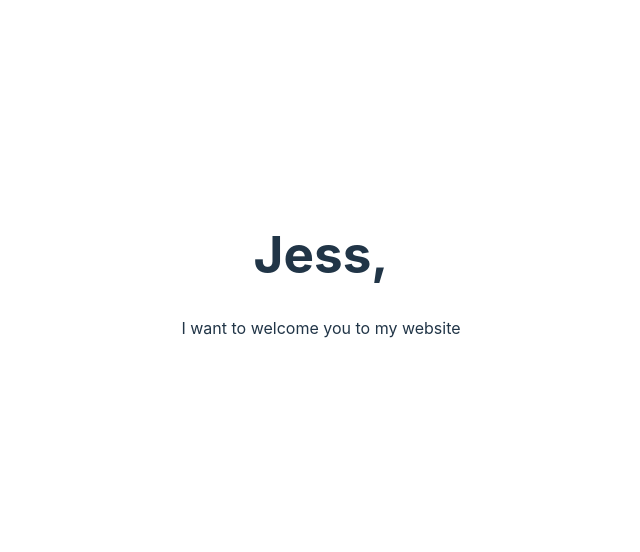
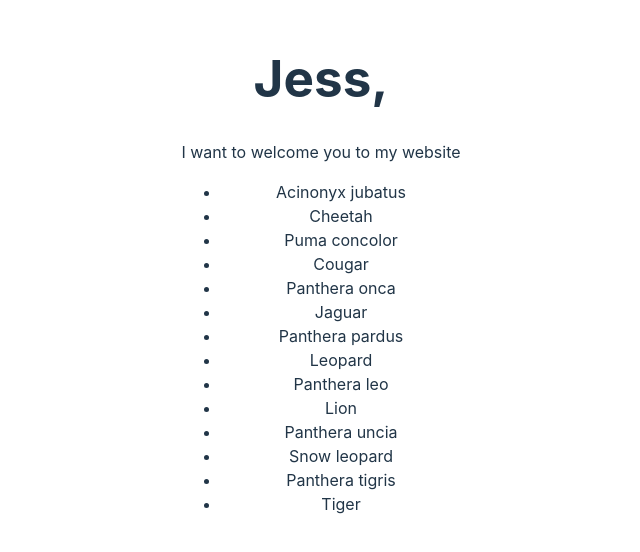
Before and after one commit to Jschong122/module-6, a React (Vite) app in the folder react-sandbox/: page / in a window 1280 px wide. Shown: the part 126-678 px from the top of the page, without its empty margins (319-959 px from the left). Built offline with nearby package versions, Linux system fonts and the light colour scheme.

Commit message:
added Bigcats

```diff
--- a/react-sandbox/src/App.jsx
+++ b/react-sandbox/src/App.jsx
@@ -1,6 +1,7 @@
 import { useState } from "react";
 import "./App.css";
 import { Greeting, GreetingsHoC } from "./components/Greeting";
+import { CatsList } from "./components/BigCats";
 
 // COMPONENT FUNCTION NAME -> INITIALISE
 const App = () => {
@@ -14,6 +15,10 @@ const App = () => {
       <GreetingsHoC name={"Jess"}>
         <p>I want to welcome you to my website</p>
       </GreetingsHoC>
+
+      <CatsList>
+        <h1>Cat Breeds</h1>
+      </CatsList>
     </>
   );
 };
--- /dev/null
+++ b/react-sandbox/src/components/BigCats.jsx
@@ -0,0 +1,27 @@
+export function CatsList() {
+  // collection of objects representing movies
+  const cats = [
+    { name: "Cheetah", latinName: "Acinonyx jubatus" },
+    { name: "Cougar", latinName: "Puma concolor" },
+    { name: "Jaguar", latinName: "Panthera onca" },
+    { name: "Leopard", latinName: "Panthera pardus" },
+    { name: "Lion", latinName: "Panthera leo" },
+    { name: "Snow leopard", latinName: "Panthera uncia" },
+    { name: "Tiger", latinName: "Panthera tigris" },
+  ];
+
+  return (
+    <div className="catsList-componentBox">
+      <ul>
+        {" "}
+        {/* iterate over each movie, print the title in a list */}
+        {cats.map((cat) => (
+          <div key={Math.random()}>
+            <li>{cat.latinName}</li>
+            <li>{cat.name}</li>
+          </div>
+        ))}
+      </ul>
+    </div>
+  );
+}
```
